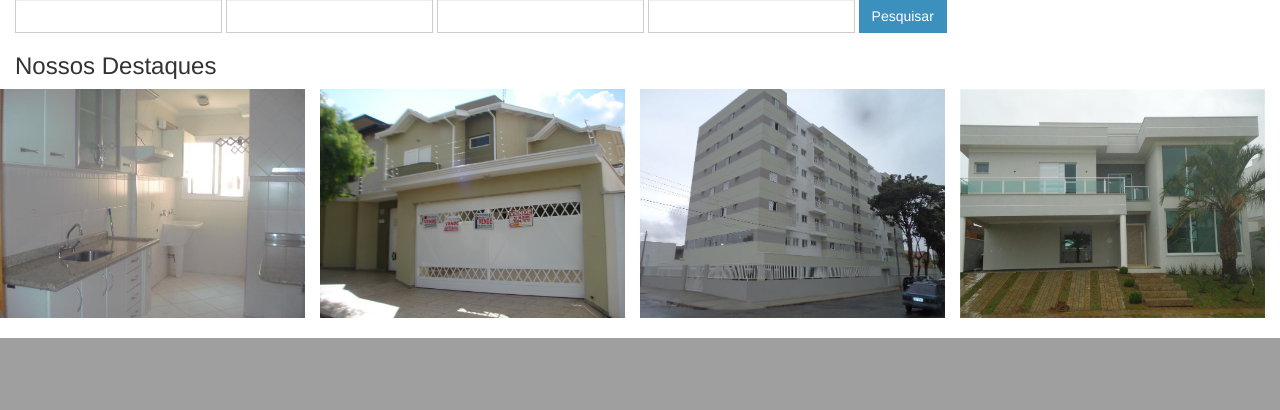
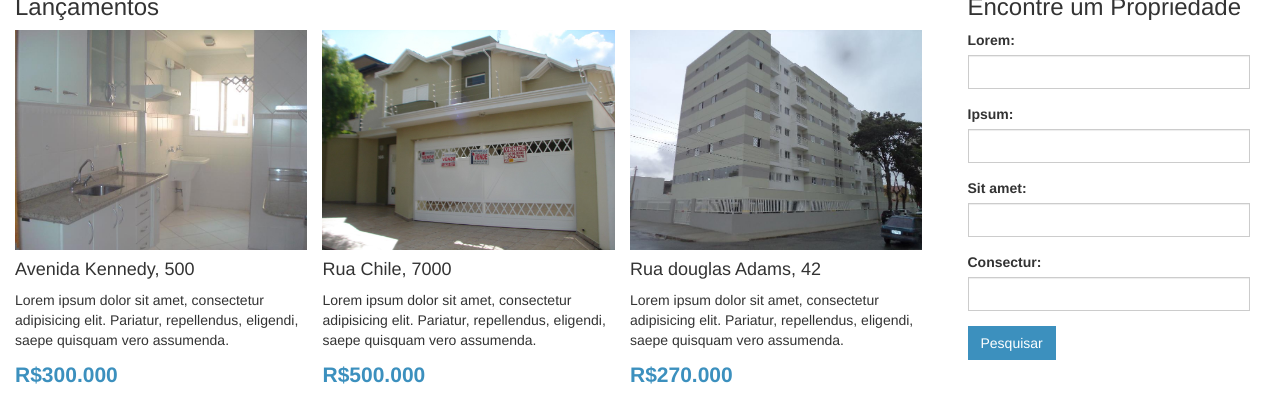
Before and after one commit to burunor/ithome, a WordPress theme: template index.php in a window 1280 px wide. Shown: the part 598-1008 px from the top of the page. Before the commit the page ends 936 px from the top, so only its background shows below. Run offline with PHP 8.4 and a stand-in for WordPress, Linux system fonts and the light colour scheme; the site name, menu and one post (Sample post) are stand-ins, and other content is empty; some libraries are stand-ins or nearby versions.

Commit message:
[HTML, PHP] Change the index.php content to match index.html.

```diff
--- a/index.php
+++ b/index.php
@@ -10,7 +10,7 @@
 	<?php wp_head(); ?>
 </head>
 <body>
-	<div class="container-fluid">
+<div class="container-fluid">
 		<header>
 			<nav class="navbar">
 				<ul class="flex">
@@ -22,43 +22,55 @@
 				</ul>
 			</nav>
 		</header>
+
 		<article class="content">
 			<section class="highlight">
 				<!-- <img src="casa.jpg" alt="casa"> -->
-				<div class="caption">
+				<div class="caption pull-right col-xs-10 col-sm-4 col-lg-4">
 					<h1>Vila Nova, 320 - Indaiatuba</h1>
 					<p>Lorem ipsum dolor sit amet, consectetur adipisicing elit. Pariatur, repellendus, eligendi, saepe quisquam vero assumenda ratione alias nesciunt est blanditiis laborum ad possimus. Totam, numquam corporis ratione illum reiciendis eligendi.</p>
-					<button class="btn btn-default">Leia Mais</button>
+					<button class="btn btn-default btn-block">Leia Mais</button>
 				</div>
 			</section>
 
-		    <section class="search">
-		      <form action="" class="form-inline" role="form">
-		    	<div class="form-group"><label for=""></label><input type="text" class="form-control"></div>
-		    	<div class="form-group"><label for=""></label><input type="text" class="form-control"></div>
-		    	<div class="form-group"><label for=""></label><input type="text" class="form-control"></div>
-		    	<div class="form-group"><label for=""></label><input type="text" class="form-control"></div>
+		    <section class="col-lg-9 col-md-9 col-sm-9 col-xs-12 featured">
+		    	<h3>Lançamentos</h3>
+		    	<div class="clearfix">
+		    		<div class="col-sm-4 col-xs-12">
+		    			<img src="<?php echo  get_stylesheet_directory_uri() . '/img/ap1.jpg'; ?>" alt="" class="img-responsive">
+		    			<h4>Avenida Kennedy, 500</h4>
+		    			<p>Lorem ipsum dolor sit amet, consectetur adipisicing elit. Pariatur, repellendus, eligendi, saepe quisquam vero assumenda.</p>
+		    			<span>R$300.000</span>
+		    		</div>
+			    	<div class="col-sm-4 col-xs-12">
+			    		<img src="<?php echo  get_stylesheet_directory_uri() . '/img/casa1.jpg'; ?>" alt="" class="img-responsive">
+			    		<h4>Rua Chile, 7000</h4>
+			    		<p>Lorem ipsum dolor sit amet, consectetur adipisicing elit. Pariatur, repellendus, eligendi, saepe quisquam vero assumenda.</p>
+			    		<span>R$500.000</span>
+			    	</div>
+			    	<div class="col-sm-4 col-xs-12">
+			    		<img src="<?php echo  get_stylesheet_directory_uri() . '/img/ap2.jpg'; ?>" alt="" class="img-responsive">
+			    		<h4>Rua douglas Adams, 42</h4>
+			    		<p>Lorem ipsum dolor sit amet, consectetur adipisicing elit. Pariatur, repellendus, eligendi, saepe quisquam vero assumenda.</p>
+			    		<span>R$270.000</span>
+			    	</div>
+			    	<!-- <div class="col-md-3">
+			    		<img src="<?php echo  get_stylesheet_directory_uri() . '/img/casa2.jpg'; ?>" alt="" class="img-responsive">
+			    	</div> -->
+		    	</div>
+		    </section>
+
+		    <section class="search col-lg-3 col-sm-3 col-xs-12 pull-right">
+		      <form action="" class="form" role="form">
+		      	<h3>Encontre um Propriedade</h3>
+		    	<div class="form-group"><label for="">Lorem:</label><input type="text" class="form-control"></div>
+		    	<div class="form-group"><label for="">Ipsum:</label><input type="text" class="form-control"></div>
+		    	<div class="form-group"><label for="">Sit amet:</label><input type="text" class="form-control"></div>
+		    	<div class="form-group"><label for="">Consectur:</label><input type="text" class="form-control"></div>
 		    	<button class="btn btn-default" type="submit">Pesquisar</button>
 		      </form>
 		    </section>
 
-		    <section class="featured">
-		    	<h3>Nossos Destaques</h3>
-		    	<div class="row clearfix">
-		    		<div class="col-md-3">
-		    			<img src="<?php echo  get_stylesheet_directory_uri() . '/img/ap1.jpg'; ?>" alt="" class="img-responsive">
-		    		</div>
-			    	<div class="col-md-3">
-			    		<img src="<?php echo  get_stylesheet_directory_uri() . '/img/casa1.jpg'; ?>" alt="" class="img-responsive">
-			    	</div>
-			    	<div class="col-md-3">
-			    		<img src="<?php echo  get_stylesheet_directory_uri() . '/img/ap2.jpg'; ?>" alt="" class="img-responsive">
-			    	</div>
-			    	<div class="col-md-3">
-			    		<img src="<?php echo  get_stylesheet_directory_uri() . '/img/casa2.jpg'; ?>" alt="" class="img-responsive">
-			    	</div>
-		    	</div>
-		    </section>
 		</article>
 	</div>
 
```
